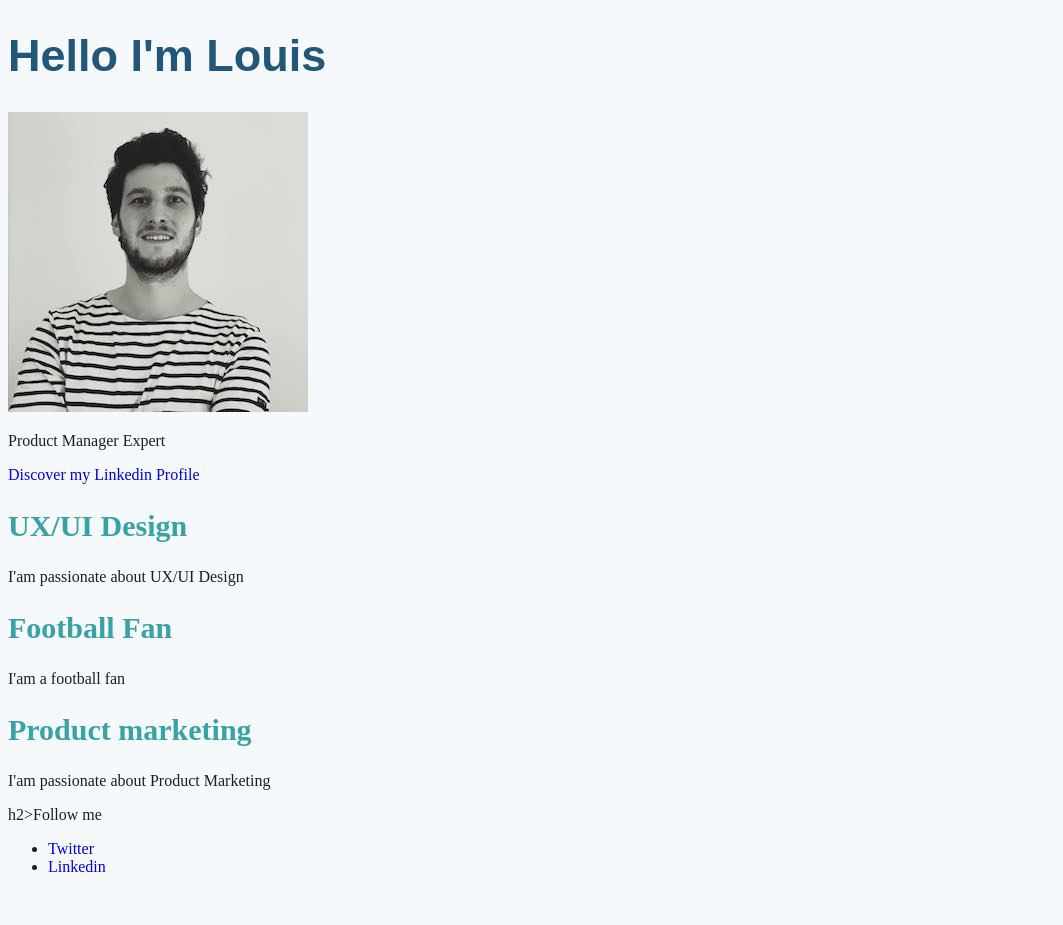
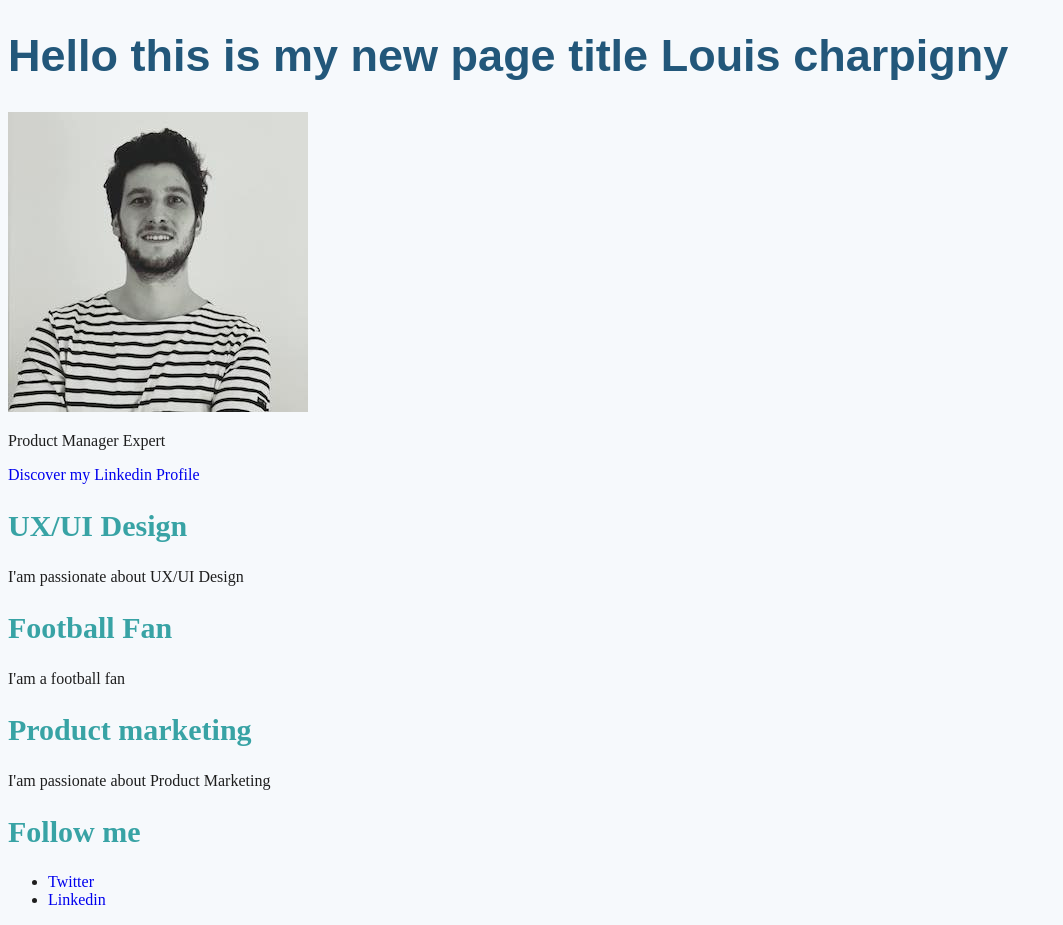
Before and after one commit to LCHARP23/louisproject, a plain HTML site: page index.html in a window 1280 px wide. Shown: the whole page, without its empty margins (0-1063 px from the left). Before the commit the page ends 892 px from the top, so only its background shows below. Drawn offline with Linux system fonts and the light colour scheme.

Commit message:
change title of landing page

```diff
--- a/index.html
+++ b/index.html
@@ -3,7 +3,7 @@
 <html>
 
 <head>
-	<title>Louis Charpigny's profile</title>
+	<title>profile of louis charpigny</title>
 	<meta  name="description" content="this is the profile of Louis">
 	<meta charset="utf-8">
 	<link href="https://fonts.googleapis.com/css2?family=Lora&display=swap" rel="stylesheet">
@@ -14,7 +14,7 @@
 
 <div class="container">
 	<div class="card-white">
-		<h1>Hello I'm Louis</h1>
+		<h1>Hello this is my new page title Louis charpigny</h1>
 		<img src="images/pic.jpeg" class="img-circle" alt="Louis Charpigny">
 		<p>
 			Product Manager Expert
@@ -40,7 +40,7 @@
 		</P>
 	</div>
 	<div class="card-white">
-		h2>Follow me </h2>
+		<h2>Follow me </h2>
 		<UL>
 			<li>
 				<a href="https://twitter.com/Louis_Charpigny">Twitter</a>
```
